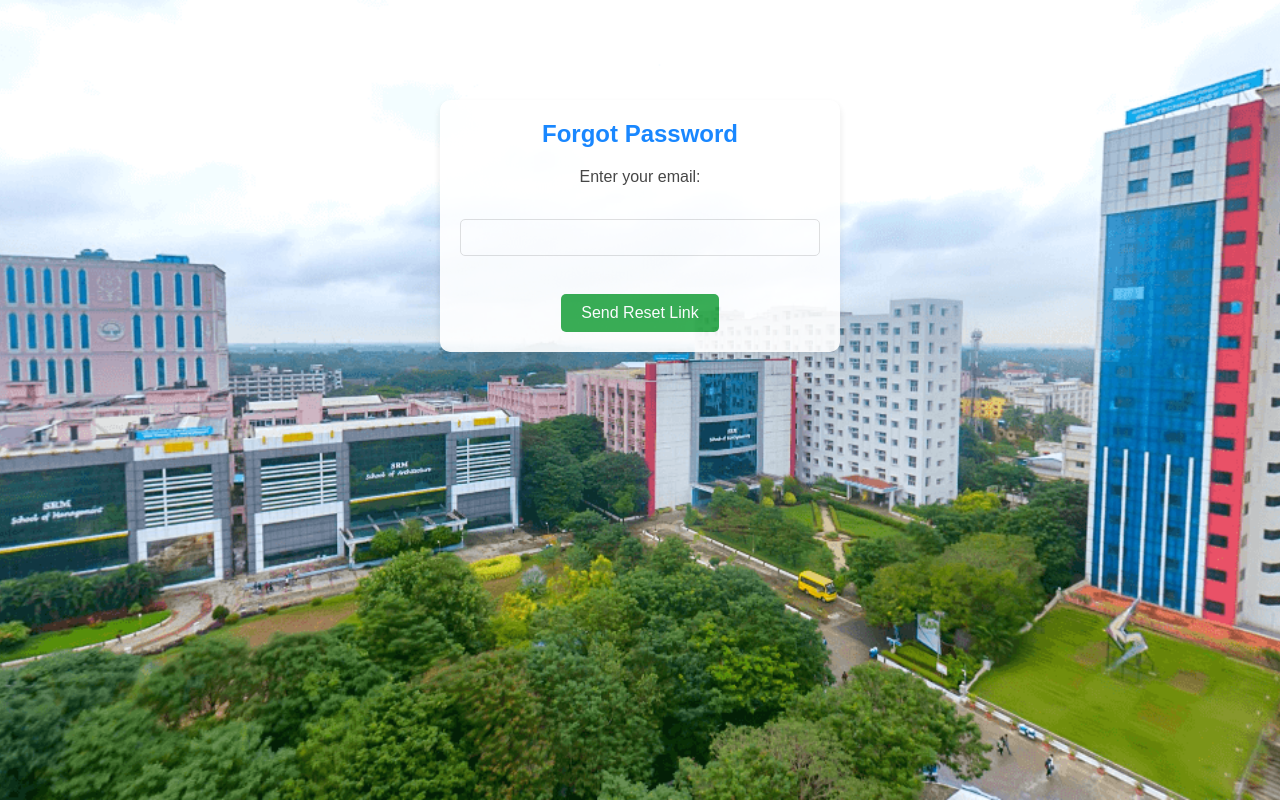
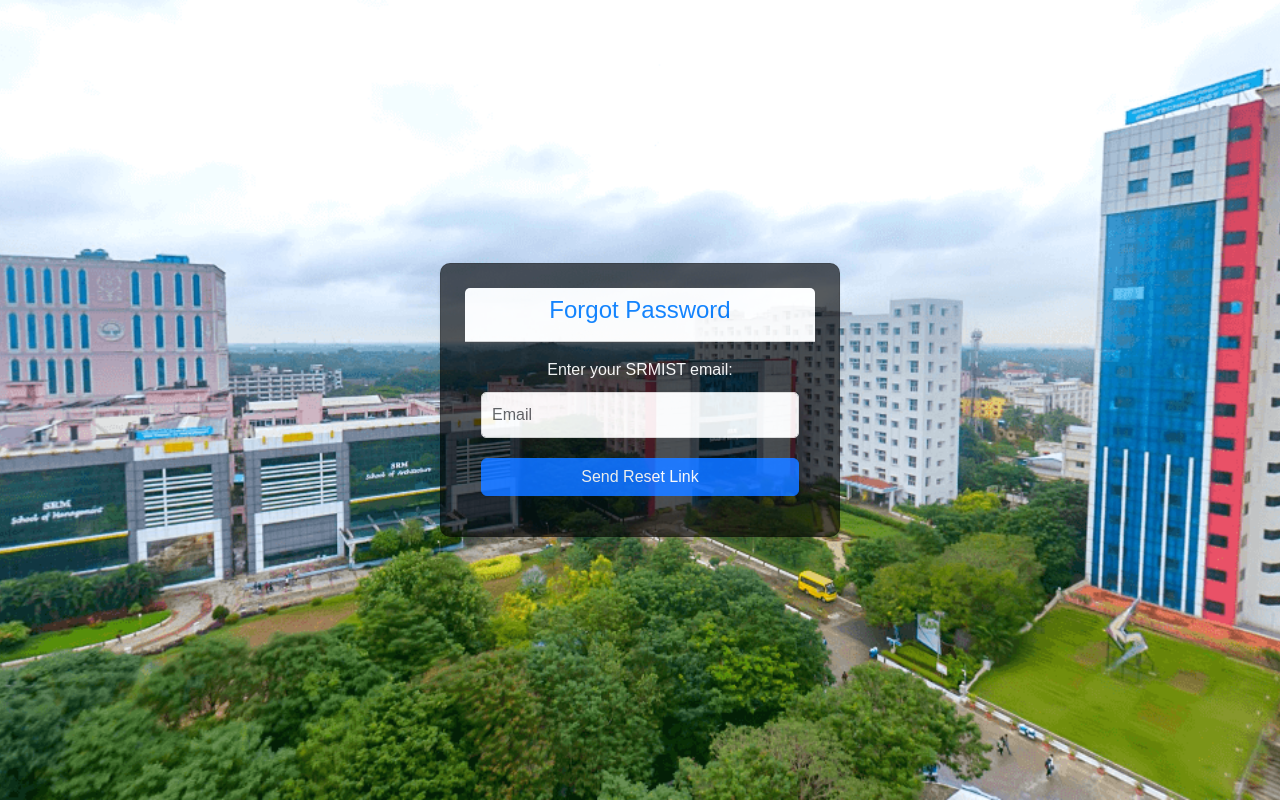
Before and after one commit to Brindhalakshmi17/mini-project, a Flask app: page /forgot_password in a window 1280 px wide. Run offline with Flask 3, Linux system fonts and the light colour scheme.

Commit message:
fix: validation part

```diff
--- a/app.py
+++ b/app.py
@@ -87,7 +87,7 @@ def admin():
         name = request.form['name']
         email = request.form['email']
         department = request.form['department']
-        branch = request.form['branch']
+        batch = request.form['batch']
         phone = request.form['phone']
 
         temporary_password = "SRM1234"
@@ -97,7 +97,7 @@ def admin():
                 'name': name,
                 'email': email,
                 'department': department,
-                'branch': branch,
+                'batch': batch,
                 'phone': phone
             })
         else:
@@ -107,7 +107,7 @@ def admin():
                 'name': name,
                 'email': email,
                 'department': department,
-                'branch': branch,
+                'batch': batch,
                 'phone': phone
             })
             # Create the tutor user in Firebase with the temporary password
@@ -263,6 +263,11 @@ def forgot_password():
     if request.method == 'POST':
         email = request.form['email']
 
+        # Email validation for SRMIST domain
+        if not is_valid_email(email):
+            flash("Please use your SRMIST email for password reset.", "danger")
+            return render_template('forgot_password.html')
+
         try:
             # Send password reset email
             auth.send_password_reset_email(email)
@@ -274,6 +279,12 @@ def forgot_password():
 
     return render_template('forgot_password.html')
 
+def get_user_data(user_id):
+    ref = db.reference(f'users/{user_id}')
+    user_snapshot = ref.get()
+    if user_snapshot:
+        return user_snapshot
+    return None
 
 @app.route('/dashboard', methods=['GET'])
 @login_required
--- a/static/forgot.css
+++ b/static/forgot.css
@@ -15,21 +15,26 @@ body {
 }
 
 /* Container styling */
-.container {
+.card{
     width: 100%;
     max-width: 400px;
     margin: 100px auto;
     padding: 20px;
-    background-color: white;
+    background-color: rgba(0, 0, 0, 0.705);
     border-radius: 10px;
     box-shadow: 0 4px 8px rgba(0, 0, 0, 0.1);
     text-align: center;
     opacity: 0.9; /* Slight transparency for the background */
+    color: white;
 }
 
+.card-header{
+    background: white;
+    border-radius: 30%;
+}
 /* Heading styling */
 h2 {
-    margin-bottom: 20px;
+    margin-bottom: 8px;
     font-size: 24px;
     color: #007BFF; /* Customize heading color */
 }
--- a/static/login.css
+++ b/static/login.css
@@ -24,7 +24,7 @@ body {
     border-radius: 10px; /* Rounded corners */
     border: none; /* Remove default border */
     box-shadow: 0 4px 8px rgba(0, 0, 0, 0.1); /* Subtle shadow */
-    background: rgba(255, 255, 255, 0.9); /* Slightly transparent white background */
+    background: rgba(0, 0, 0, 0.742); /* Slightly transparent white background */
 }
 
 /* Card Header */
@@ -63,7 +63,7 @@ body {
 
 /* Card Footer */
 .card-footer {
-    background-color: #f1f1f1; /* Light footer background */
+    color:white;
     border-top: 1px solid #dee2e6; /* Light border for separation */
     padding: 10px;
 }
@@ -83,7 +83,7 @@ body {
 
 /* Welcome Message */
 .card-header::before {
-    content: "WELCOME";
+    content: "Login";
     display: block;
     font-size: 32px; /* Larger font size for welcome message */
     font-weight: bold;
--- a/templates/forgot_password.html
+++ b/templates/forgot_password.html
@@ -4,28 +4,43 @@
     <meta charset="UTF-8">
     <meta name="viewport" content="width=device-width, initial-scale=1.0">
     <title>Forgot Password</title>
-    <link rel="stylesheet" href="static/forgot.css">
+    <!-- Bootstrap CSS -->
+    <link href="https://cdn.jsdelivr.net/npm/bootstrap@5.3.0/dist/css/bootstrap.min.css" rel="stylesheet">
+   <link rel="stylesheet" href="{{ url_for('static', filename='forgot.css') }}">
 </head>
 <body>
-
-    <div class="container">
+    <div class="d-flex justify-content-center align-items-center min-vh-100">
+        <div class="card shadow-sm p-4" style="width: 100%; max-width: 400px;">
+            <div class="card-header text-center">
                 <h2>Forgot Password</h2>
-        <form method="POST" class="forgot-password-form">
-            <label for="email">Enter your email:</label><br>
-            <input type="email" id="email" name="email" required><br><br>
-            <button type="submit">Send Reset Link</button>
-        </form>
-
-        <!-- Message display section -->
+            </div>
+            <div class="card-body">
+                <!-- Flash message display section -->
                 {% with messages = get_flashed_messages(with_categories=true) %}
                     {% if messages %}
-            <ul class="messages">
+                        <div class="messages">
                             {% for category, message in messages %}
-                <li class="{{ category }}">{{ message }}</li>
+                                <div class="alert alert-{{ category }} text-center" role="alert">
+                                    {{ message }}
+                                </div>
                             {% endfor %}
-            </ul>
+                        </div>
                     {% endif %}
                 {% endwith %}
+
+                <!-- Forgot Password Form -->
+                <form method="POST" class="forgot-password-form">
+                    <div class="mb-3">
+                        <label for="email" class="form-label">Enter your SRMIST email:</label>
+                        <input type="email" id="email" name="email" class="form-control" placeholder="Email" required>
                     </div>
+                    <button type="submit" class="btn btn-primary w-100">Send Reset Link</button>
+                </form>
+            </div>
+        </div>
+    </div>
+
+    <!-- Bootstrap JS -->
+    <script src="https://cdn.jsdelivr.net/npm/bootstrap@5.3.0/dist/js/bootstrap.bundle.min.js"></script>
 </body>
 </html>
```
Lines whose indentation alone changed are shown as unchanged.
